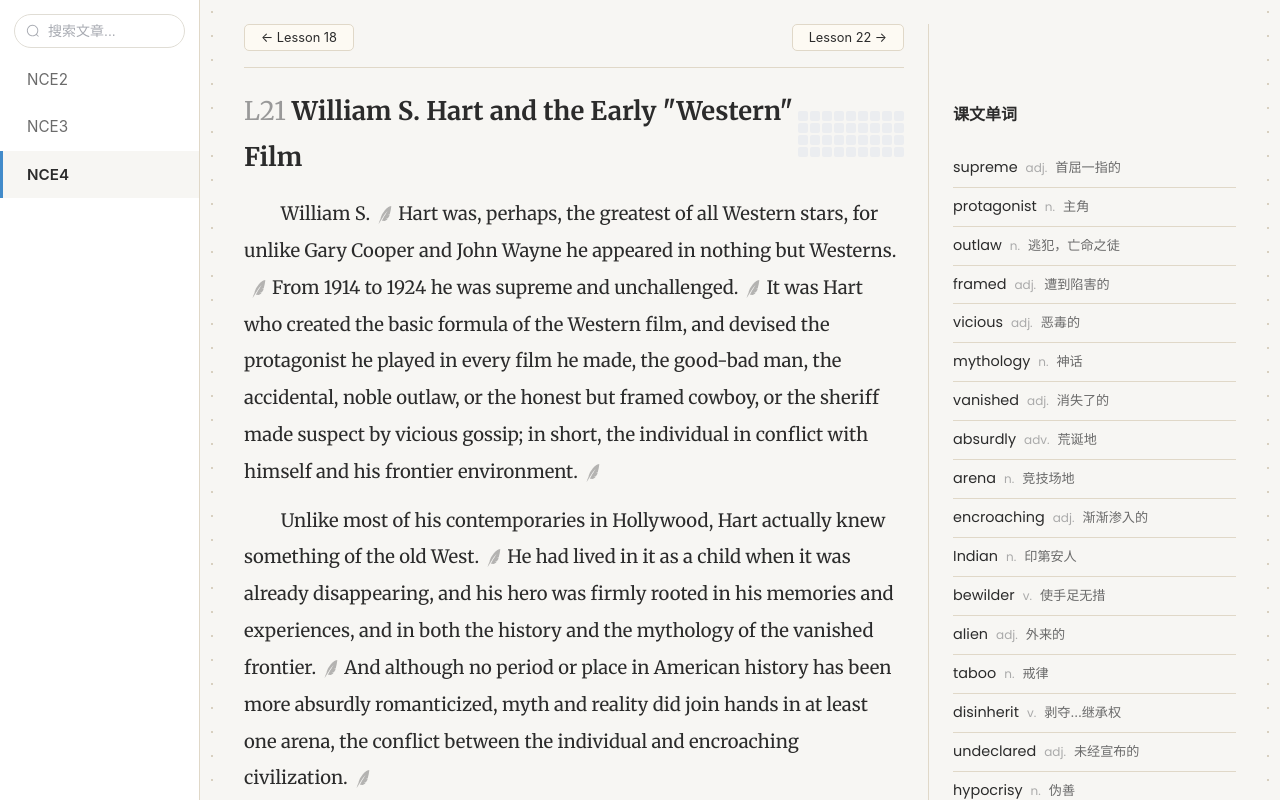
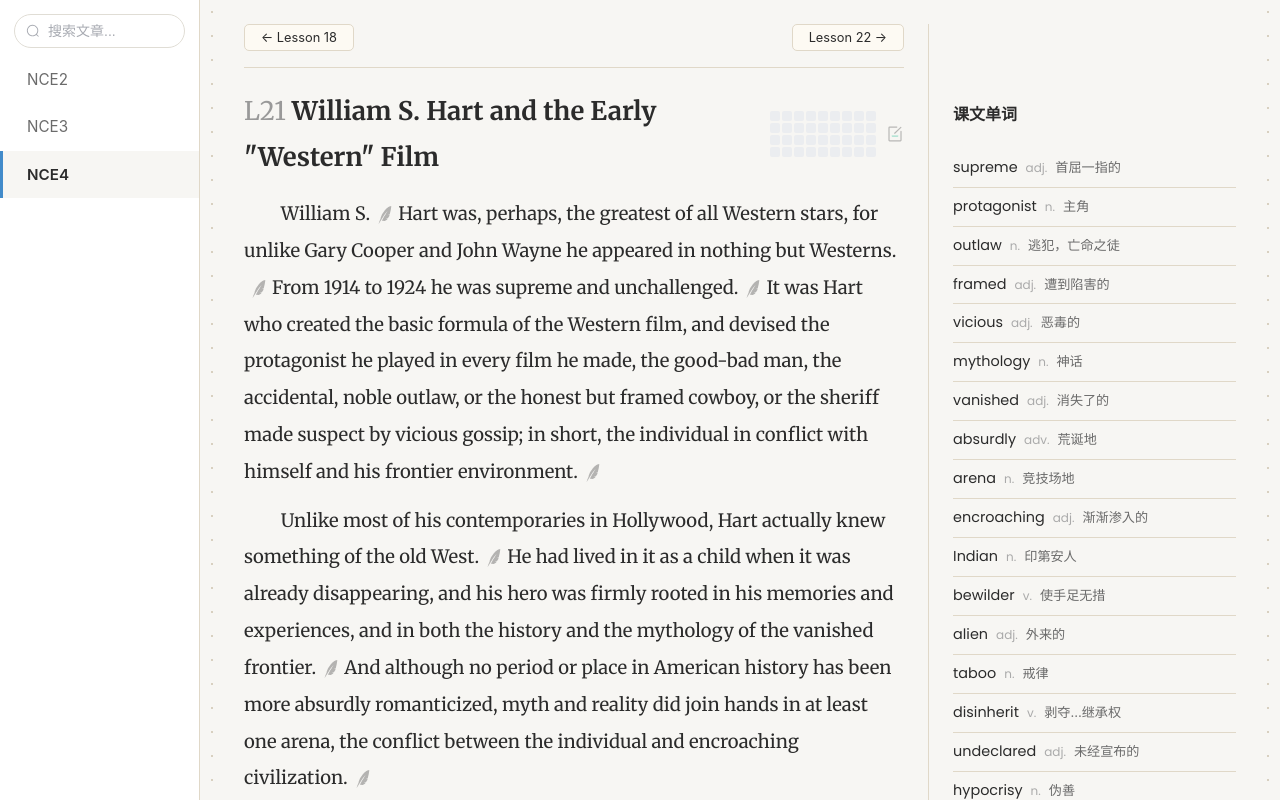
Before and after one commit to farisni/nce-proj, a Vue app: page / in a window 1280 px wide. Both pictures are taken after a click on the element 354 px from the left and 674 px from the top of the page. Shown: the top 800 px of the page. Built offline with nearby package versions, Linux system fonts and the light colour scheme; a web font is replaced by a local one.

Commit message:
feat: 编辑入口从双击卡片改为文章页标题旁 edit 图标

```diff
--- a/src/views/Article.vue
+++ b/src/views/Article.vue
@@ -18,6 +18,7 @@ import { useRoute } from 'vue-router'
 const route = useRoute()
 const article = computed(() => articles[route.params.id as string])
 import yumaoIcon from '../asserts/icon/yumao.svg'
+import editIcon from '../asserts/icon/edit.svg'
 import Heatmap from '../components/Heatmap.vue'
 
 // 当前文章元数据：从 article.value 直接读取（已合并 ArticleMeta 字段）
@@ -190,6 +191,7 @@ function segClass(seg: Segment): string {
             <h1 class="article-title">
               <span class="title-text-wrap"><template v-if="currentMeta"><span class="title-lesson">L{{ currentMeta.lesson }}</span><span v-if="currentMeta.tag" class="title-tag">{{ currentMeta.tag }}</span> {{ currentMeta.title }}</template></span>
               <Heatmap v-if="currentMeta?.heatmap" :data="currentMeta.heatmap" />
+              <img :src="editIcon" class="edit-icon" title="编辑文章" @click.stop="$router.push({ name: 'editArticle', params: { id: currentMeta?.id } })" />
             </h1>
             <!-- 段落 → 句子渲染：span.sentence-inline（高亮 + 羽毛图标）+ transition 笔记面板 -->
             <div v-for="(sentences, pIdx) in originalSentences" :key="pIdx" class="paragraph-wrapper">
@@ -266,6 +268,8 @@ function segClass(seg: Segment): string {
 .title-text-wrap { flex: 1; min-width: 0; }
 
 .title-lesson { color: #999; font-weight: 400; }
+.edit-icon { width: 18px; height: 18px; margin-left: 10px; cursor: pointer; opacity: 0.35; transition: opacity 0.2s; flex-shrink: 0; }
+.edit-icon:hover { opacity: 0.7; }
 .title-tag { display: inline-block; vertical-align: middle; position: relative; top: -2px; width: 20px; height: 20px; line-height: 20px; text-align: center; font-size: 0.55rem; color: #fff; font-weight: 600; background: #f0a030; border-radius: 50%; margin: 0 4px; font-family: inherit; }
 .section-title { font-size: 1.15rem; font-weight: 600; margin-bottom: 20px; padding-top: 28px; }
 .paragraph-wrapper { & + & { margin-top: 12px; } }
--- a/src/views/Home.vue
+++ b/src/views/Home.vue
@@ -18,10 +18,6 @@ const filteredArticles = computed(() => {
   return Object.values(articles).filter(a => a.level === props.activeLevel)
 })
 
-function goEdit(id: string) {
-  router.push({ name: 'editArticle', params: { id } })
-}
-
 function goArticle(id: string) {
   router.push({ name: 'article', params: { id } })
 }
@@ -32,7 +28,7 @@ function goArticle(id: string) {
     <div v-if="filteredArticles.length === 0" class="empty-tip">暂无文章</div>
     <div
       v-for="item in filteredArticles" :key="item.id"
-      class="article-card" @click="goArticle(item.id)" @dblclick="goEdit(item.id)"
+      class="article-card" @click="goArticle(item.id)"
     >
       <img :src="tudingIcon" class="tuding-icon" alt="" />
       <h3 class="card-title">
```
Also changed, not shown: src/asserts/icon/edit.svg (added).
